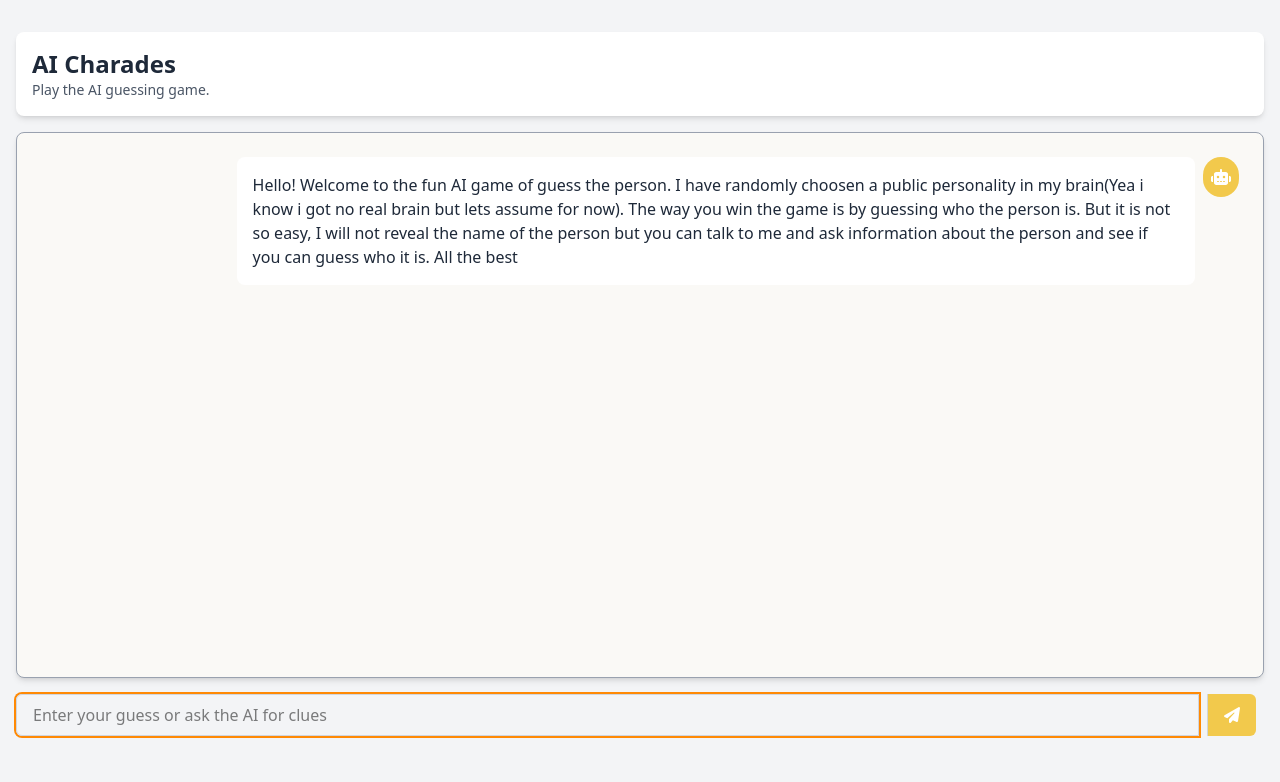
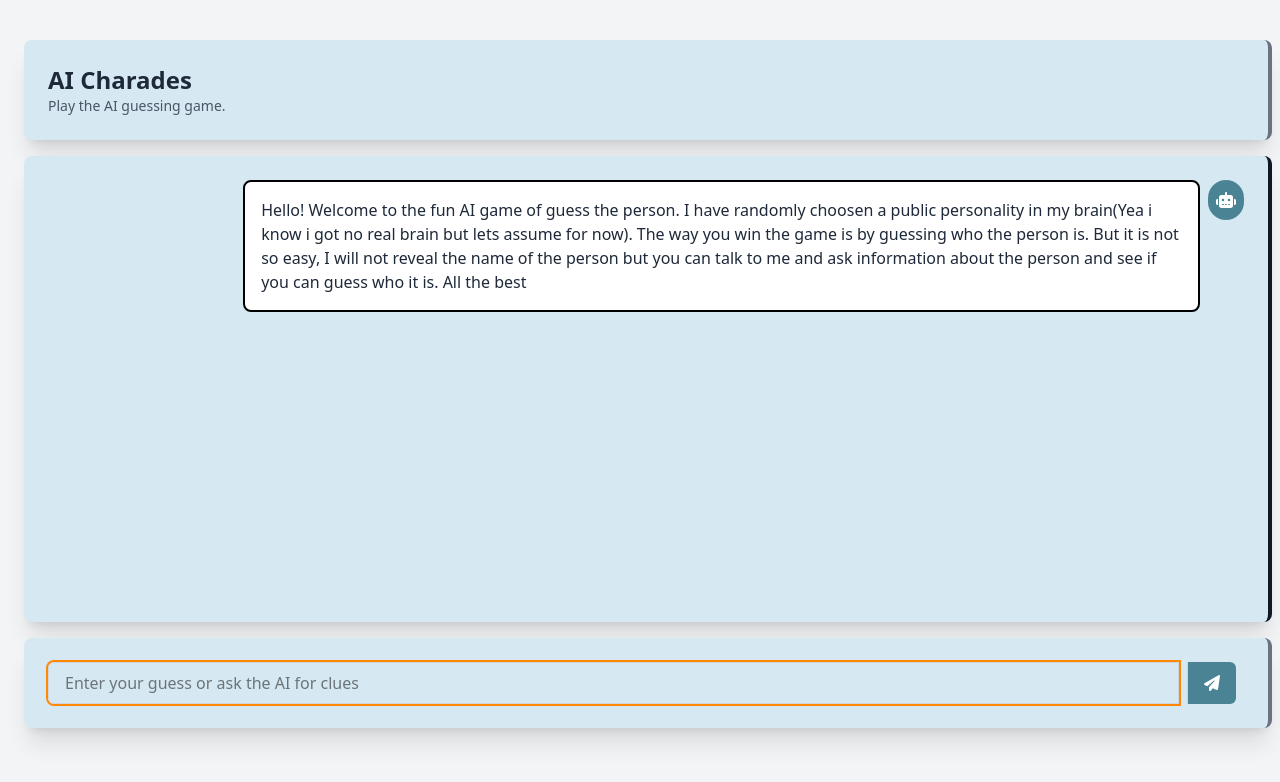
Before and after one commit to djds4rce/guess-the-person-llm-game, a Next.js app: page / in a window 1280 px wide. Shown: the top 782 px of the page. Built offline with nearby package versions, Linux system fonts and the light colour scheme.

Commit message:
updated styles to blue theme

```diff
--- a/pages/index.js
+++ b/pages/index.js
@@ -88,26 +88,26 @@ function Home() {
     }
   }, [history]);
   return (
-<div class="container mx-auto px-4 py-8 pb-16 h-screen flex flex-col">
-  <div class="bg-white p-4 rounded-lg shadow-md mb-4">
+<div class="container mx-auto px-4 py-8 pb-16 h-screen flex flex-col ">
+  <div class="bg-[#D6E9F2] p-4 rounded-lg shadow-md mb-4 shadow-xl border-r-4 border-gray-500 p-6 mb-4 translate-y-2 translate-x-2">
         <h1 class="text-2xl font-bold text-gray-800">AI Charades</h1>
         <p class="text-gray-600 text-sm">Play the AI guessing game.</p>
     </div>
-    <div class="flex-grow overflow-y-auto bg-[#FAF9F6] border border-gray-400 rounded-lg shadow-md p-6 mb-4">
+    <div class="flex-grow overflow-y-auto bg-[#D6E9F2] rounded-lg shadow-xl border-r-4 border-gray-900 p-6 mb-4 translate-y-2 translate-x-2">
           {renderingHistory.map(render => {
             return render.role == "model" ? (<div class="mb-4">
               <div class="flex items-start justify-end">
-                  <div class="bg-white rounded-lg p-4 mr-2 max-w-[80%]">
+                  <div class="bg-white rounded-lg p-4 mr-2 max-w-[80%] border-2">
                       <p class="text-gray-800">{render.parts[0].text}</p>
                   </div>
-                  <div class="bg-[#F2C94C] text-white rounded-full p-2"><FontAwesomeIcon icon={faRobot} className="fas fa-robot"
+                  <div class="bg-[#4a8394] text-white rounded-full p-2"><FontAwesomeIcon icon={faRobot} className="fas fa-robot"
                   ></FontAwesomeIcon></div>
               </div>
           </div>) : (
              <div class="mb-4">
              <div class="flex items-start">
-                 <div class="bg-gray-300 rounded-full p-2 mr-2"><FontAwesomeIcon className='fas fa-user' icon={faUser}/></div>
-                 <div class="bg-white rounded-lg p-4">
+                 <div class="bg-[#add2e4] rounded-full p-2 mr-2"><FontAwesomeIcon className='fas fa-user' icon={faUser}/></div>
+                 <div class="bg-white rounded-lg p-4 border-1">
                      <p class="text-gray-800">{render.parts[0].text}</p>
                  </div>
              </div>
@@ -116,7 +116,7 @@ function Home() {
           <div ref={bottomRef}/>
       </div>
       <form  onSubmit={handleSubmit}>
-       <div class="flex justify-center">
+       <div class="flex justify-center bg-[#D6E9F2] rounded-lg shadow-xl border-r-4 border-gray-500 p-6 mb-4 translate-y-2 translate-x-2">
 
             <input
               id="chat-input"
@@ -131,7 +131,7 @@ function Home() {
             ></input>
             <button
               type="submit"
-              className="bg-[#F2C94C] hover:bg-[#e6b836] text-white font-bold py-2 px-4 mx-2 rounded-r-md border-l border-gray-300"
+              className="bg-[#4a8394] hover:bg-[#e6b836] text-white font-bold py-2 px-4 mx-2 rounded-r-md border-l border-gray-300"
               disabled={isSubmitting}
             >
               <FontAwesomeIcon className='fas fa-paper-plane' icon={faPaperPlane}/>
```
